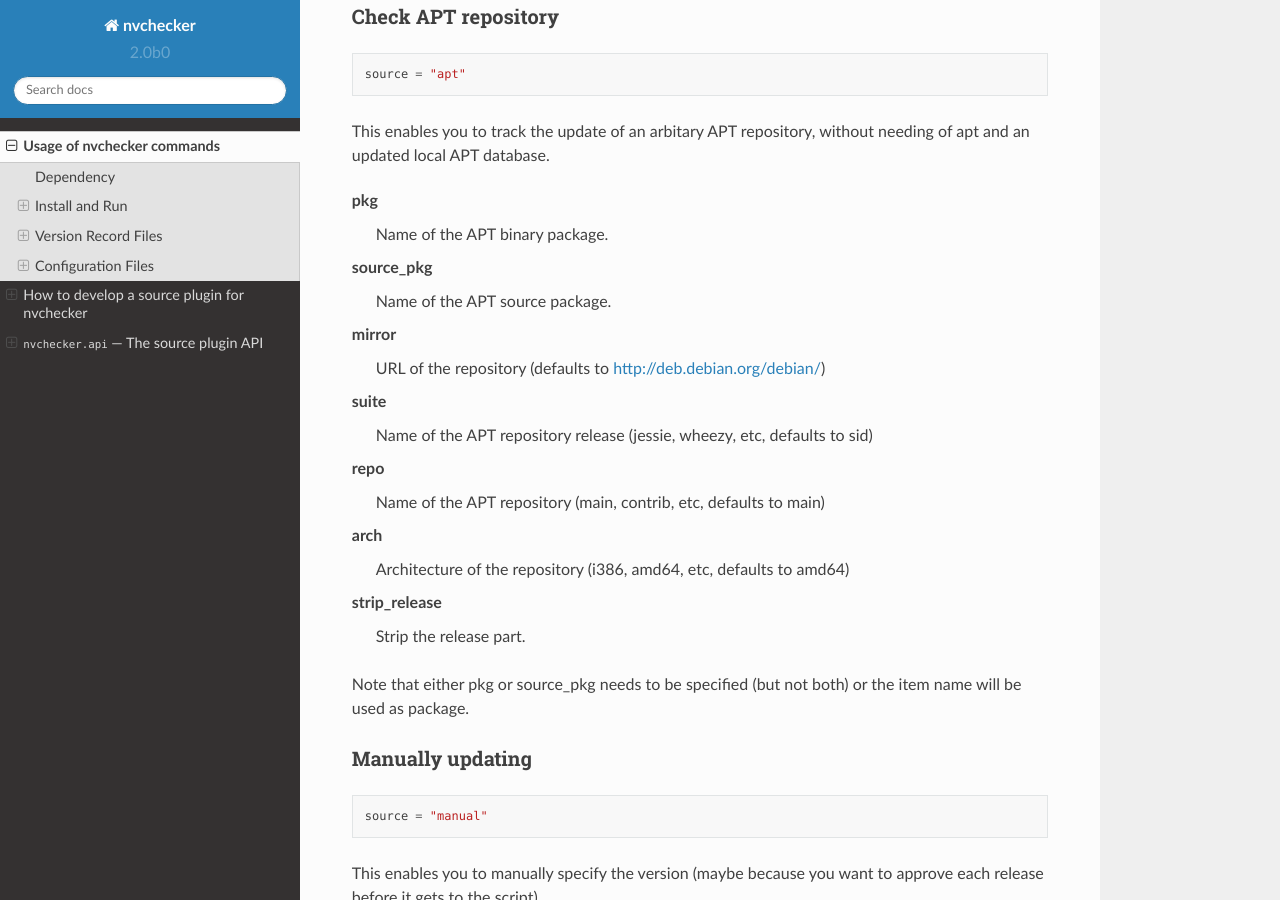
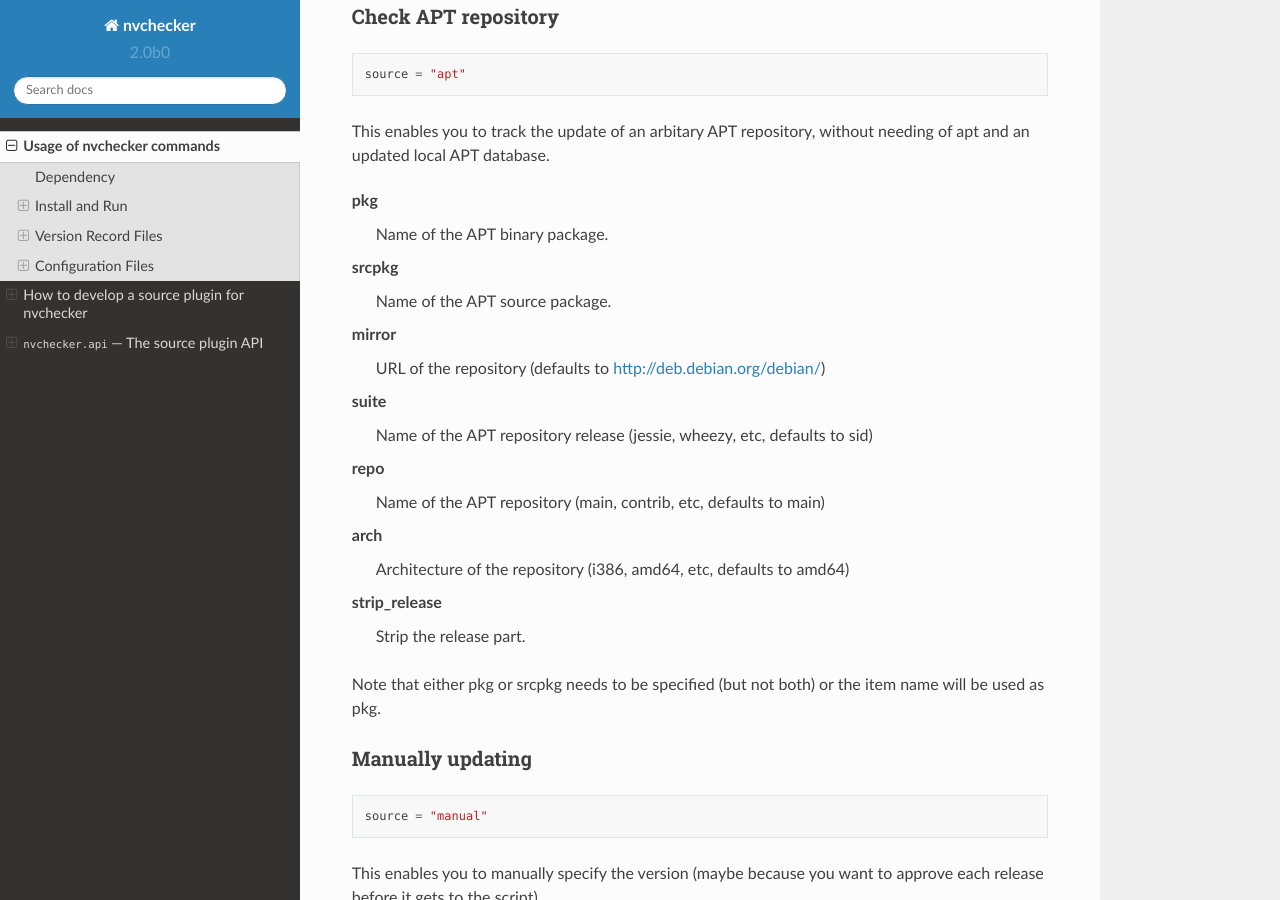
Before and after one commit to lilydjwg/nvchecker, a Sphinx documentation site: the page built from docs/usage.rst, in a window 1280 px wide and 900 px high, scrolled down 15203 px. Built offline with Sphinx 7.4.7 and the Read the Docs theme 2.0.0, drawn with Linux system fonts in a browser that asks for light colours.

Commit message:
Use srcpkg instead of source_pkg

```diff
--- a/docs/usage.rst
+++ b/docs/usage.rst
@@ -621,7 +621,7 @@
 pkg
   Name of the APT binary package.
 
-source_pkg
+srcpkg
   Name of the APT source package.
 
 mirror
@@ -639,7 +639,7 @@
 strip_release
   Strip the release part.
 
-Note that either pkg or source_pkg needs to be specified (but not both) or the item name will be used as package.
+Note that either pkg or srcpkg needs to be specified (but not both) or the item name will be used as pkg.
 
 Manually updating
 ~~~~~~~~~~~~~~~~~
```
Also changed, not shown: 1 other file.
